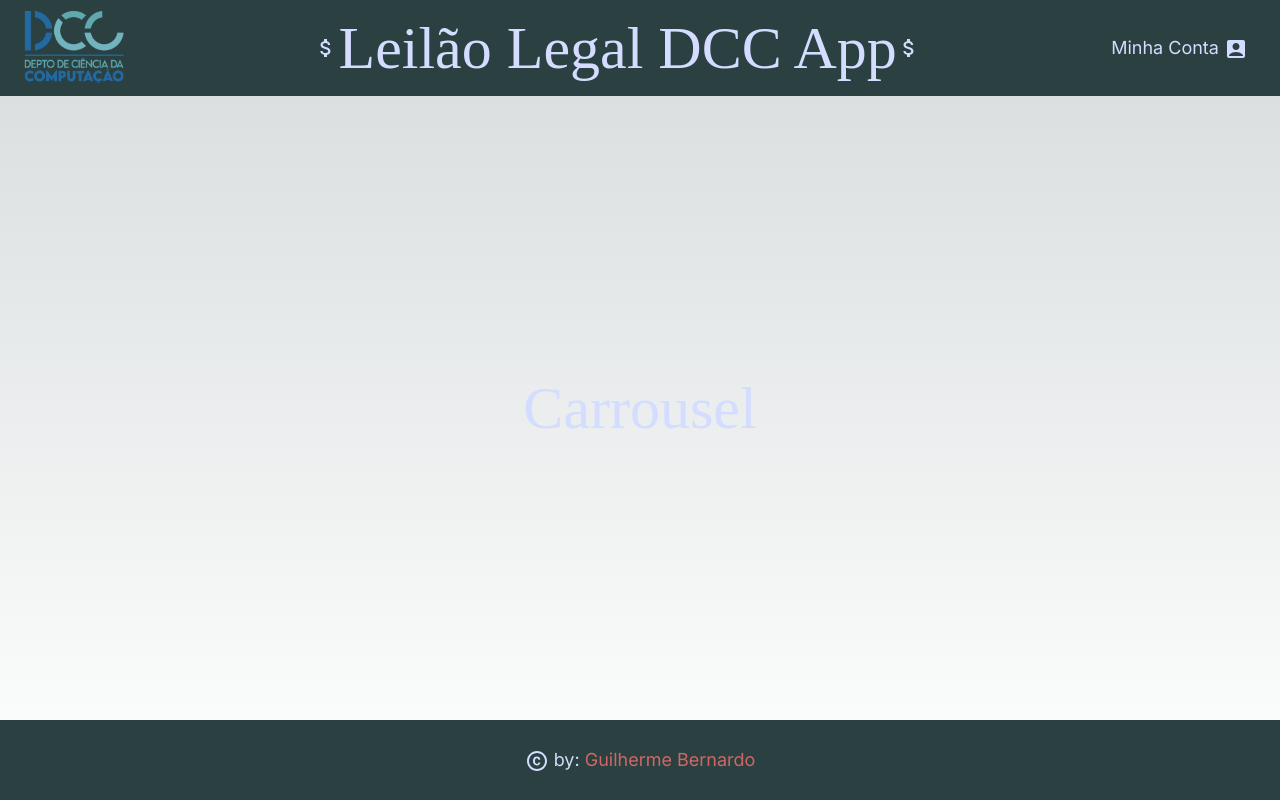
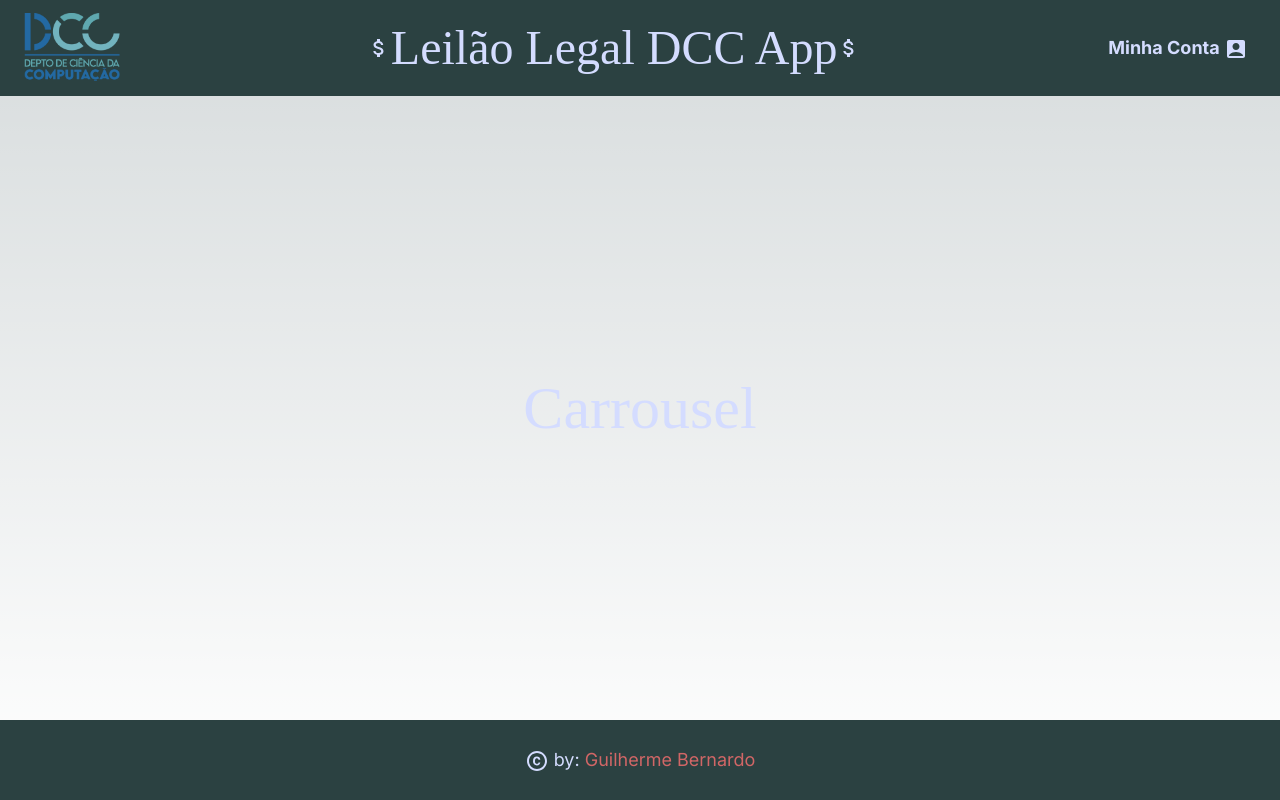
Before and after one commit to GuilhermeBn198/Leilao-centavos-SocketIO, a Next.js app in the folder leilao-legal/: page / in a window 1280 px wide. Built offline with nearby package versions, Linux system fonts and the light colour scheme; a web font is replaced by a local one.

Commit message:
more adjusts and props

```diff
--- a/leilao-legal/src/components/Logo.tsx
+++ b/leilao-legal/src/components/Logo.tsx
@@ -3,8 +3,10 @@ import "../app/globals.css";
 
 function Logo() {
     return (
-        <div className="flex h-24 justify-center items-center font-logo text-6xl text-periwinkle">
-            <AttachMoneyIcon className="text-6xl text-periwinkle"/> <h3 className="text-periwinkle">Leilão Legal DCC App</h3><AttachMoneyIcon className="text-6xl text-periwinkle" />
+        <div className="flex h-24 justify-center items-center font-logo text-5xl text-periwinkle md:text-5xl sm:text-2xl">
+            <AttachMoneyIcon className="text-2xl md:text-5xl sm:text-2xl text-periwinkle" />{" "}
+            <h1>Leilão Legal DCC App</h1>
+            <AttachMoneyIcon className="text-2xl md:text-5xl sm:text-2xl text-periwinkle" />
         </div>
     );
 }
--- a/leilao-legal/src/components/header.tsx
+++ b/leilao-legal/src/components/header.tsx
@@ -2,11 +2,12 @@ import Image from "next/image";
 import Link from "next/link";
 import AccountBoxIcon from "@mui/icons-material/AccountBox";
 import Logo from "./Logo";
+import classNames from "classnames";
 
 function Header() {
     return (
         <div className="flex bg-dark-slate-gray h-24 justify-between p-4 items-center ">
-            <div className="flex justify-center h-15 w-18 ml-2">
+            <div className="flex justify-center w-24 ml-2">
                 <Link href="/">
                     <Image
                         src="/logo-dcc-01.png"
@@ -19,7 +20,7 @@ function Header() {
             </div>
             <Logo />
             <Link href="/" className="mr-4">
-                <p className="text-periwinkle text-lg">
+                <p className="text-periwinkle text-lg font-bold ">
                     Minha Conta <AccountBoxIcon className="w-12 h-12" />
                 </p>
             </Link>
```
Also changed, not shown: leilao-legal/public/cat.jpg (added).
